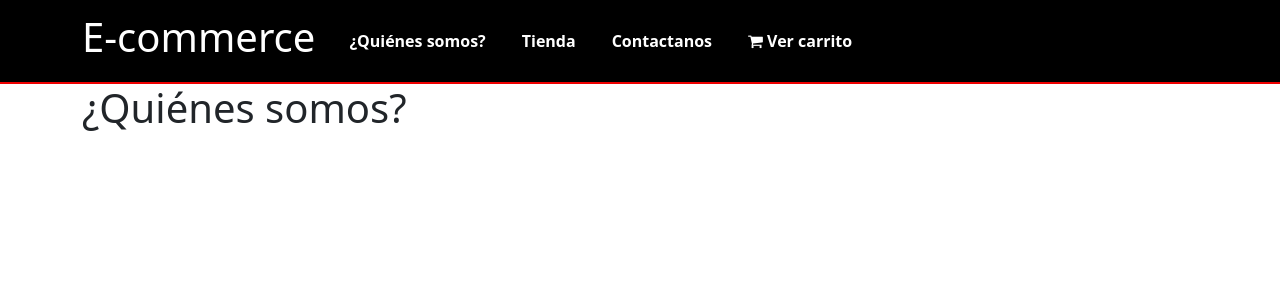
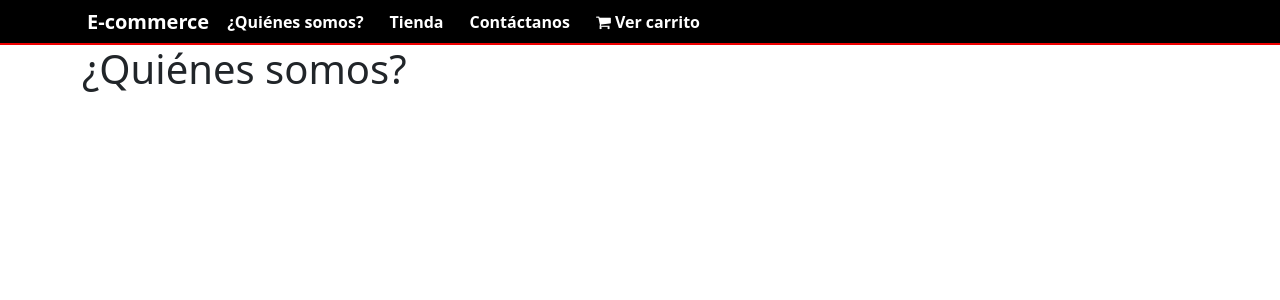
Before and after one commit to edgardoburgos94/ecommerce, a Rails app: page / in a window 1280 px wide. Shown: the top 300 px of the page. Run offline with Rails 7, Linux system fonts and the light colour scheme; style sheets or scripts are compiled from the project's sources; some libraries are stand-ins or nearby versions.

Commit message:
Correct styles navegation bar

```diff
--- a/app/assets/stylesheets/application.scss
+++ b/app/assets/stylesheets/application.scss
@@ -18,12 +18,10 @@
 nav {
   background: #000;
   border-bottom: 2px solid #e00;
-}
-nav h1 {
-  color: #fff;
+  height: 45px;
 }
 
-#prueba, #carrito,#contact, #about, #tienda {
+#prueba, #carrito,#contact, #about, #tienda, #title {
   color: #fff;
-  margin: 10px;
+  margin: 0px 5px 0px 5px;
 }
--- a/app/views/layouts/application.html.erb
+++ b/app/views/layouts/application.html.erb
@@ -15,8 +15,8 @@
     <nav class="navbar navbar-expand-md navbar-light ">
       <div class="container">
         <!-- <a class="navbar-brand" href="#"><h1>E-commerce</h1></a> -->
-        <%= link_to ecommerce_path, class: "navbar-brand" do%>
-          <h1>E-commerce</h1>
+        <%= link_to ecommerce_path, class: "navbar-brand", id: "title" do%>
+          <strong>E-commerce</strong>
         <%end%>
         <button class="navbar-toggler" type="button" data-toggle="collapse" data-target="#navbarSupportedContent" aria-controls="navbarSupportedContent" aria-expanded="false" aria-label="Toggle navigation">
           <i class="fa fa-bars fa-inverse" aria-hidden="true"></i>
@@ -31,7 +31,7 @@
               <strong><%= link_to "Tienda", about_path, :class=>"nav-link", id: "tienda"%></strong>
             </li>
             <li class="nav-item">
-              <strong><%= link_to "Contactanos", contact_path, :class=>"nav-link", id: "contact"%></strong>
+              <strong><%= link_to "Contáctanos", contact_path, :class=>"nav-link", id: "contact"%></strong>
             </li>
             <li class="nav-item">
               <strong><%= link_to  about_path, :class=>"nav-link", id: "carrito" do%>
```
